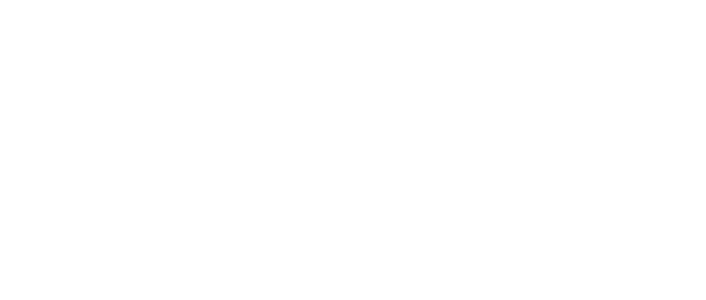
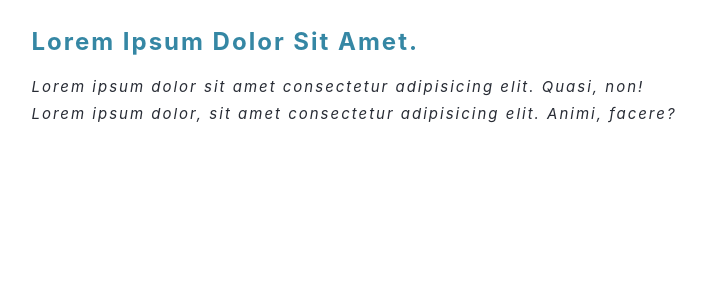
Before and after one commit to DoanhTran03/react-projects, a React (Vite) app: page / in a window 1280 px wide. Shown: the top 300 px of the page, without its empty margins (321-1027 px from the left). Built offline with nearby package versions, Linux system fonts and the light colour scheme.

Commit message:
Build InfoCard component

```diff
--- a/src/App.tsx
+++ b/src/App.tsx
@@ -1,11 +1,12 @@
 import { useState } from 'react'
+import InfoCard from './components/InfoCard'
 
 function App() {
 
 
   return (
     <>
-
+      <InfoCard></InfoCard>
     </>
   )
 }
--- a/src/components/InfoCard.tsx
+++ b/src/components/InfoCard.tsx
@@ -1 +1,19 @@
-/**/
+interface Props {
+    id: number,
+    title: string,
+    date: any,
+    length: number,
+    snippet: string
+}
+
+const InfoCard = () => {
+  return (
+    <div className='infoCard'>
+        <h3>Lorem ipsum dolor sit amet.</h3>
+        <p>Lorem ipsum dolor sit amet consectetur adipisicing elit. Quasi, non!</p>
+        <p>Lorem ipsum dolor, sit amet consectetur adipisicing elit. Animi, facere?</p>
+    </div>
+  )
+}
+
+export default InfoCard
--- a/src/index.css
+++ b/src/index.css
@@ -2,7 +2,7 @@
   --primary-color: #fff;
   --secondary-color: #c1dff0;
   --secondary-color-2: #3587A4;
-  --accent-color: #ccc;
+  --accent-color: rgb(40, 44, 53);
 }
 *,*::after,*::before {
   box-sizing: border-box;
@@ -15,7 +15,7 @@
 body{
   font-family: -apple-system, BlinkMacSystemFont, 'Segoe UI', Roboto, Oxygen, Ubuntu, Cantarell, 'Open Sans', 'Helvetica Neue', sans-serif;
   color: var(--secondary-color-2);
-  line-height: 1.5;
+  line-height: 1.8;
   letter-spacing: 2px;
   font-size: 1.8rem;
   background-color: var(--primary-color);
@@ -24,5 +24,23 @@
   font-size: 3rem;
 }
 h3 {
+  color: var(--secondary-color-2);
+  text-transform: capitalize;
+  margin-bottom: 1rem;
   font-size: 2.4rem;
 }
+p {
+  color: var(--accent-color);
+  font-size: 1.5rem;
+  font-style: italic;
+}
+/*----InfoCard----*/
+.infoCard {
+  padding: 2rem 3rem 3rem 10rem ;
+  max-width: fit-content;
+  margin: 0 auto;
+  display: flex;
+  flex-direction: column;
+  justify-content: flex-start;
+  align-items: start;
+}
```
Also changed, not shown: src/data/data.ts (added, +32 -0 lines).
